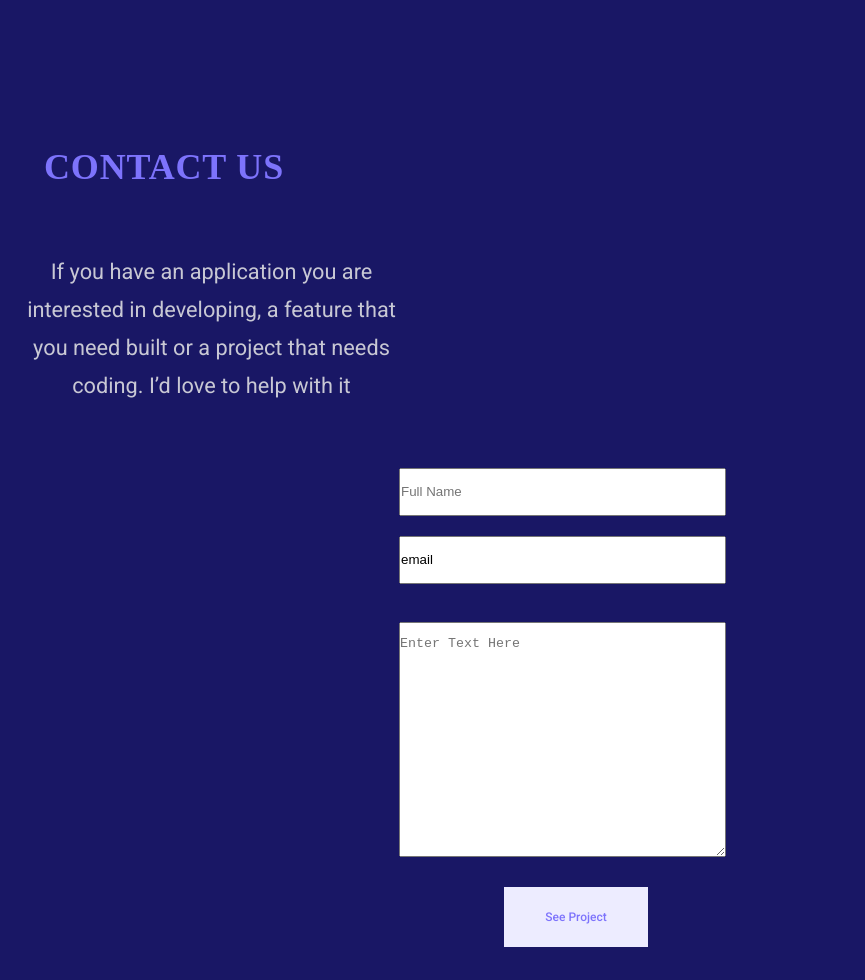
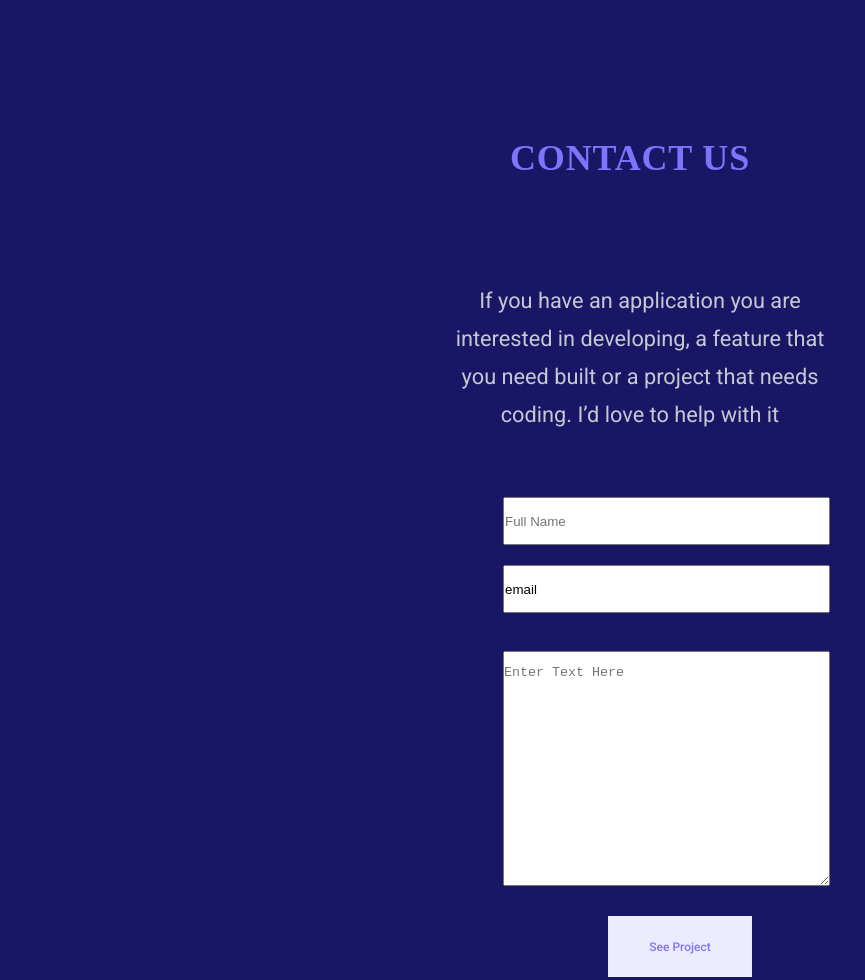
Before and after one commit to DebbyBud/project1, a website: page index.html in a window 1280 px wide. Shown: the part 5740-6720 px from the top of the page, without its empty margins (0-865 px from the left). Drawn offline with Linux system fonts and the light colour scheme.

Commit message:
Update style.css
I centered the contact form and made the header an h2.

```diff
--- a/style.css
+++ b/style.css
@@ -1029,11 +1029,12 @@
   }
 
   .contact {
-    text-align: center;
-    width: 80%;
-    margin: 24px 24px;
     display: flex;
     flex-direction: column;
+    align-items: center;
+    padding: 1.9vh 4.76vh;
+    left: 0;
+    justify-content: center;
   }
 
   .conthead {
@@ -1099,6 +1100,14 @@
     width: 327px;
     transition: 0.3s ease-in-out;
     cursor: pointer;
+  }
+
+   .intro {
+    display: flex;
+    flex-direction: column;
+    align-items: center;
+    padding: 0;
+    gap: 4.76vh;
   }
 
   .button10 {
```
